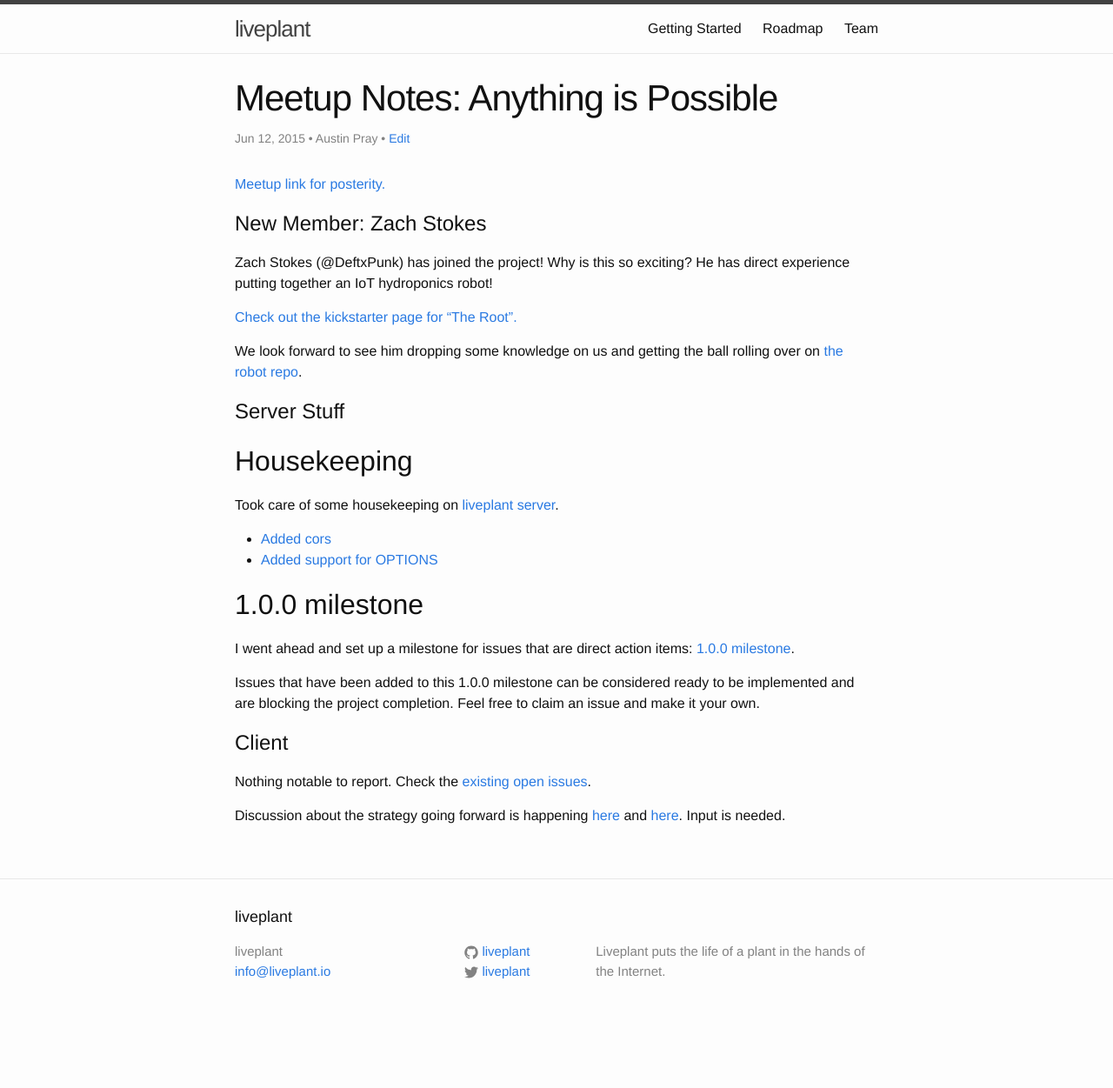
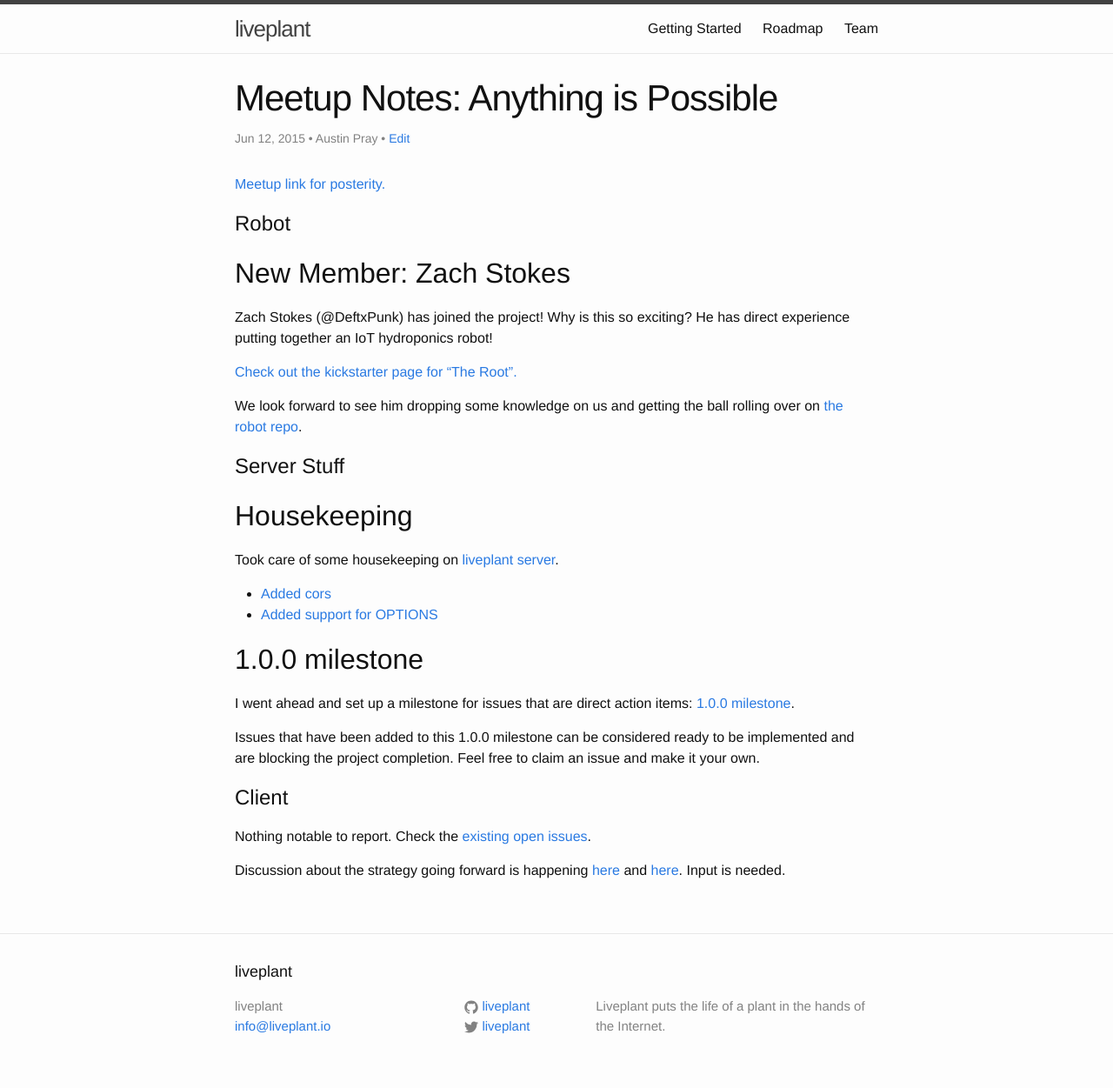
Before and after one commit to liveplant/about.liveplant.io, a Jekyll site: the page built from _posts/2015-06-12-anything-is-possible.markdown, in a window 1280 px wide. Shown: the whole page at 87% size. Built offline with Jekyll 4.4.1, drawn with Linux system fonts in a browser that asks for light colours; comment, search, counter and statistics services are not loaded; before the commit the page ends 1188 px from its top, so only the background shows below that.

```diff
--- a/_posts/2015-06-12-anything-is-possible.markdown
+++ b/_posts/2015-06-12-anything-is-possible.markdown
@@ -8,7 +8,9 @@ author: Austin Pray
 
 [Meetup link for posterity.](http://www.meetup.com/Dallas-Web-Mobile-Development-Meetup/events/223056727/)
 
-# New Member: Zach Stokes
+# Robot
+
+## New Member: Zach Stokes
 
 Zach Stokes (@DeftxPunk) has joined the project! Why is this so exciting? He
 has direct experience putting together an IoT hydroponics robot!
```
